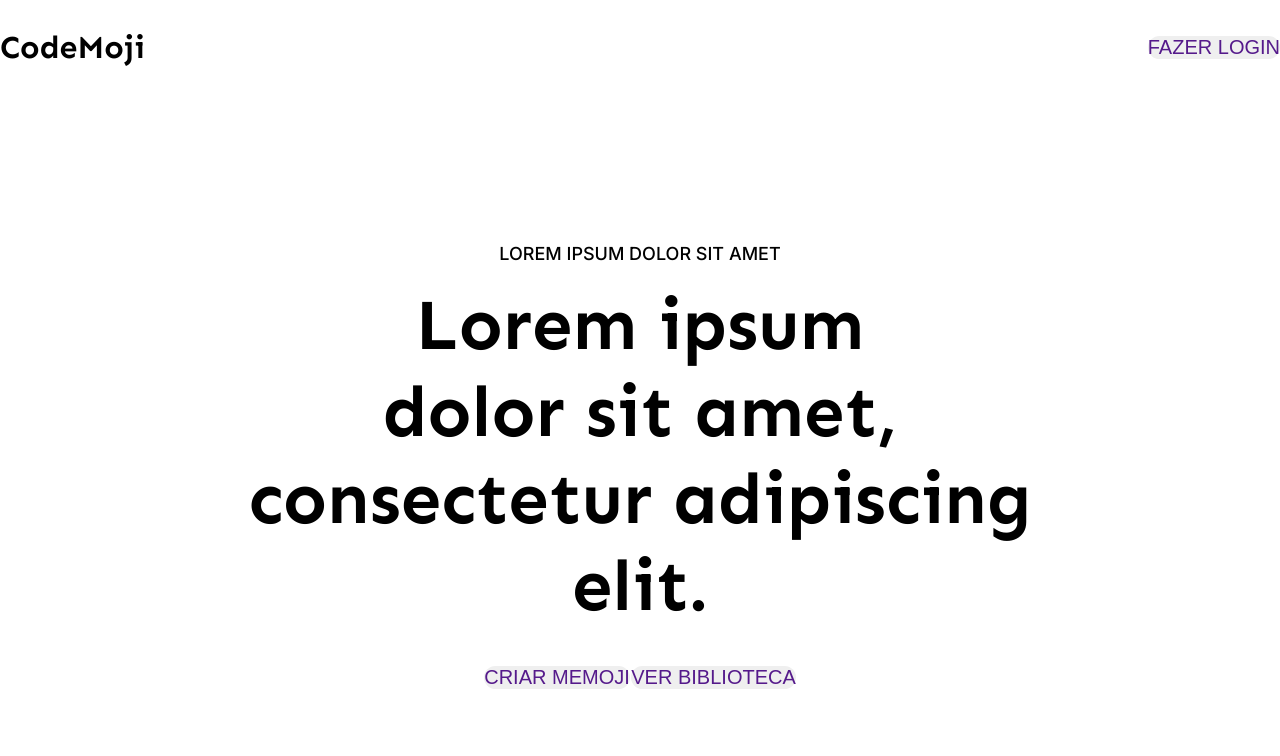
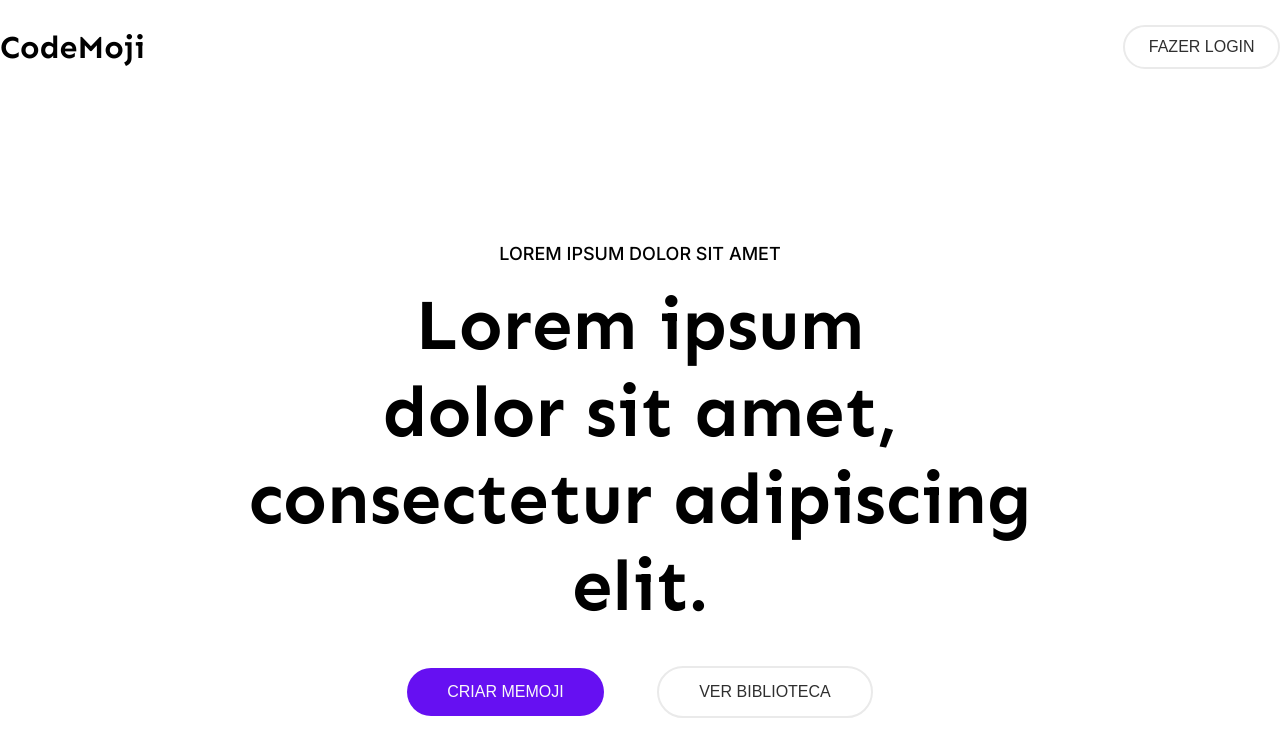
Before and after one commit to andrezafs/CodeMoji, a website: page index.html in a window 1280 px wide. Drawn offline with Linux system fonts and the light colour scheme.

Commit message:
estilização e ajustes dos botões

```diff
--- a/index.html
+++ b/index.html
@@ -13,7 +13,7 @@
             <nav>
                 <div class="logo">CodeMoji</div>
                 <div class="search"></div>
-                <button><a href="">Fazer Login</a></button>
+                <button>Fazer Login</button>
             </nav>
         </div>
     </header>
@@ -22,10 +22,11 @@
             <div class="mainContainer">
                 <h2>lorem ipsum dolor sit amet</h2>
                 <h1>Lorem ipsum <br>
-                    dolor sit amet, consectetur adipiscing elit.</h1>
+                    dolor sit amet, <br>
+                     consectetur adipiscing <br> elit.</h1>
                     <div class="buttons">
-                        <button id="btn-purple"><a href=""> Criar Memoji</a></button>
-                        <button id="btn-white"><a href=""> Ver Biblioteca</a></button>
+                        <button id="btn-purple"> Criar Memoji</button>
+                        <button id="btn-white"> Ver Biblioteca</button>
                     </div>
             </div>
         </div>
--- a/src/scss/_reset.scss
+++ b/src/scss/_reset.scss
@@ -11,6 +11,7 @@
 a {
     font-size: 2rem;
     text-decoration: none;
+
 }
 
 h1 {
@@ -31,6 +32,7 @@ button {
     font-size: 1.6rem;
     border-radius: 10rem;
     text-transform: uppercase;
+    cursor: pointer;
 }
 
 .maxWidth {
@@ -41,8 +43,10 @@ button {
 @mixin btn($var) {
 
     @if $var == ligth {
-      background-color: $white;
+      background-color:transparent;
       color: $black;
+      border: .2rem solid $grey;
+
     } @else if $var == dark{
         background-color: $purple;
         color: $white;
--- a/src/scss/styles.scss
+++ b/src/scss/styles.scss
@@ -15,6 +15,10 @@
            font-size: 3.2rem;
            font-weight: 700;
         }
+        button {
+            padding: 1.09rem 2.34rem;
+            @include btn (ligth);
+        }
     }
 
     main {
@@ -30,16 +34,23 @@
         h1 {
             margin-top: 1.7rem;
             font-family: 'Sen', sans-serif;
-            width: 90rem;
+            line-height:  8.7rem;
         }
 
+       .mainContainer {
         .buttons {
             margin-top: 3.7rem;
-
             button {
-                #btn-puple {
-
+                margin: 0 2.6rem;
+            }
+                #btn-purple {
+                    padding: 1.5rem 4rem;
+                    @include btn(dark);
                 }
+                #btn-white {
+                    padding: 1.5rem 4rem;
+                    @include btn(ligth);
             }
         }
+       }
     }
```
Also changed, not shown: src/css/styles.css, 1 other file.
